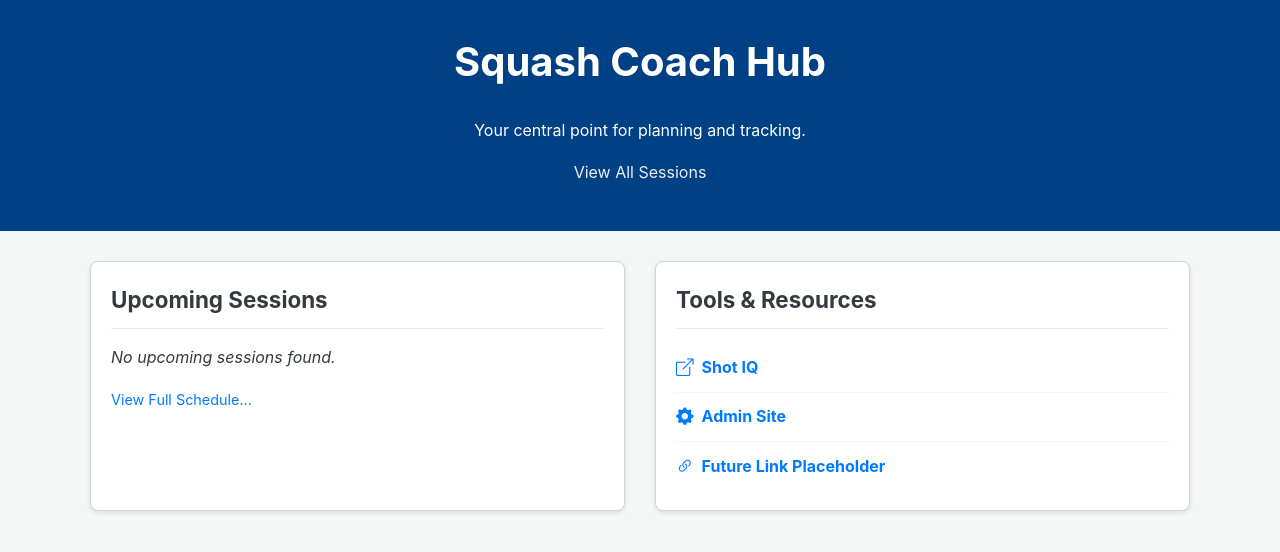
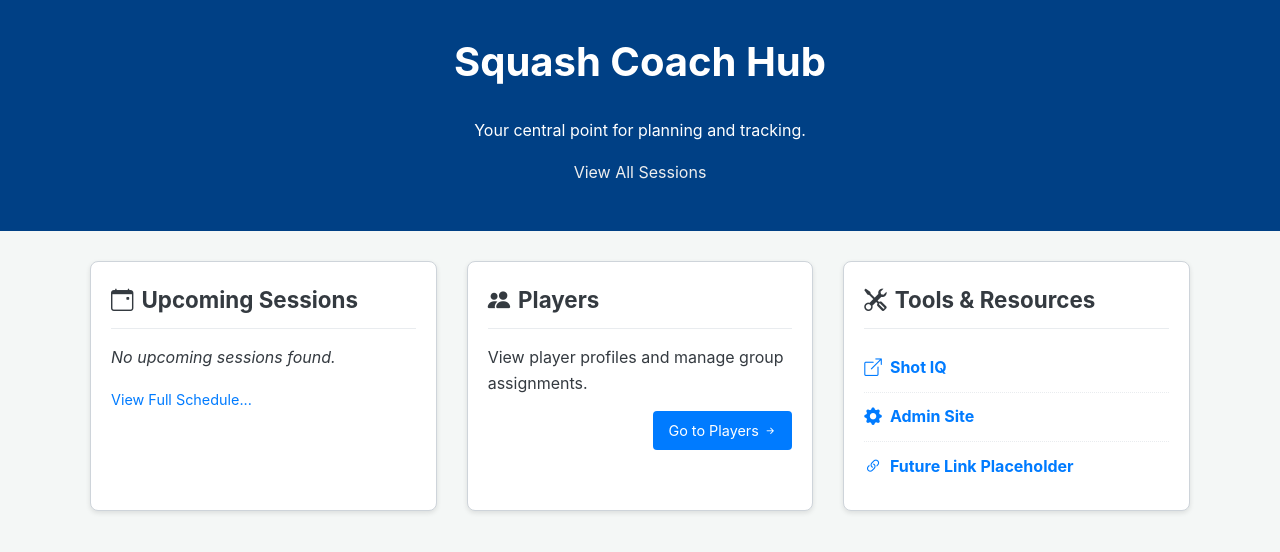
Before and after one commit to CharlSquash/squash-coach-hub, a Django app: page / in a window 1280 px wide. Shown: the top 552 px of the page. Run offline with Django 5.2, Linux system fonts and the light colour scheme; data that the repository does not hold is empty.

Commit message:
Feat: Add Player List page with group filtering and name search, changed certain media sharing settigns debug false etc

```diff
--- a/coach_project/urls.py
+++ b/coach_project/urls.py
@@ -16,4 +16,5 @@ urlpatterns = [
 
 # --- Add this block for serving media files during development ---
 if settings.DEBUG:
+    print(f"DEBUG Status Check: {settings.DEBUG}")
     urlpatterns += static(settings.MEDIA_URL, document_root=settings.MEDIA_ROOT)
--- a/planning/templates/planning/homepage.html
+++ b/planning/templates/planning/homepage.html
@@ -51,7 +51,13 @@
             padding-bottom: 10px;
             margin-bottom: 15px;
             margin-top: 0;
+            display: flex; /* Align icon and text in heading */
+            align-items: center; /* Align icon and text in heading */
         }
+         .card h2 i {
+             margin-right: 8px; /* Space between icon and heading text */
+             font-size: 1em; /* Adjust icon size if needed */
+         }
         .session-list-item {
             display: flex;
             justify-content: space-between;
@@ -63,8 +69,20 @@
         .session-list-item:last-child { border-bottom: none; }
         .session-info strong { display: block; font-size: 1.05em; margin-bottom: 3px; }
         .session-info span { font-size: 0.9em; color: var(--subheading-color, #555); }
-        .session-link a { padding: 5px 10px; background-color: var(--link-color, #007bff); color: white; border-radius: 4px; text-decoration: none; font-size: 0.9em; white-space: nowrap; }
-        .session-link a:hover { background-color: var(--link-hover-color, #0056b3); }
+        /* Applied session-link style directly to the link for consistency */
+        .session-link a, a.session-link {
+            padding: 8px 15px; /* Adjusted padding */
+            background-color: var(--link-color, #007bff);
+            color: white;
+            border-radius: 4px;
+            text-decoration: none;
+            font-size: 0.9em;
+            white-space: nowrap;
+            display: inline-block; /* Make it behave like a button */
+        }
+        .session-link a:hover, a.session-link:hover {
+             background-color: var(--link-hover-color, #0056b3);
+        }
 
         .other-apps-list a {
             display: flex; /* Use flexbox for icon alignment */
@@ -105,7 +123,7 @@
     <div class="homepage-container">
 
         <div class="card upcoming-sessions">
-            <h2>Upcoming Sessions</h2>
+            <h2><i class="bi bi-calendar-event"></i> Upcoming Sessions</h2> {# Added icon #}
             {% if upcoming_sessions %}
                 {% for session in upcoming_sessions %}
                     <div class="session-list-item">
@@ -124,10 +142,22 @@
             <div style="margin-top: 15px;">
                  <a href="{% url 'planning:session_list' %}" style="font-size: 0.9em;">View Full Schedule...</a>
             </div>
+        </div> {# === CORRECTED PLACEMENT FOR PLAYERS CARD === #}
+        <div class="card players-card">
+            <h2><i class="bi bi-people-fill"></i> Players</h2>
+            <p style="margin-bottom: 15px; color: var(--subheading-color, #555);">
+                View player profiles and manage group assignments.
+            </p>
+            <div style="text-align: right; margin-top: 10px;">
+                <a href="{% url 'planning:players_list' %}" class="session-link"> {# Applied session-link class directly #}
+                    Go to Players <i class="bi bi-arrow-right-short"></i>
+                </a>
+            </div>
         </div>
+        {# === END OF PLAYERS CARD === #}
 
         <div class="card other-apps">
-            <h2>Tools & Resources</h2>
+            <h2><i class="bi bi-tools"></i> Tools & Resources</h2> {# Added icon #}
             <div class="other-apps-list">
                 {# === UPDATED LINK HERE === #}
                 <a href="https://musical-squirrel-d7b18e.netlify.app/" target="_blank" rel="noopener noreferrer">
--- a/planning/urls.py
+++ b/planning/urls.py
@@ -23,6 +23,8 @@ urlpatterns = [
     path('player/<int:player_id>/add_volley/', views.add_volley_record, name='add_volley_record'),
     path('player/<int:player_id>/add_drive/', views.add_drive_record, name='add_drive_record'),
     path('player/<int:player_id>/add_match/', views.add_match_result, name='add_match_result'),
+    # planning/urls.py
+    path('players/', views.players_list_view, name='players_list'),
 
     # --- APIs for Manual Assignment ---
     path(
--- a/planning/views.py
+++ b/planning/views.py
@@ -124,6 +124,68 @@ def session_list(request):
     all_sessions = Session.objects.all().order_by('-date', '-start_time')
     context = {'sessions_list': all_sessions}
     return render(request, 'planning/session_list.html', context)
+
+# planning/views.py
+from django.shortcuts import render, get_object_or_404 # Import get_object_or_404
+from .models import Player, SchoolGroup
+
+# ... other views ...
+
+def players_list_view(request):
+    """
+    View to display a list of active players, allowing filtering by
+    school group and searching by name.
+    """
+    groups = SchoolGroup.objects.all().order_by('name')
+    # Start with base queryset of active players
+    players_qs = Player.objects.filter(is_active=True) # Renamed variable for clarity
+
+    # --- Get Filter/Search Parameters ---
+    selected_group_id = request.GET.get('group', None)
+    search_query = request.GET.get('search', None) # Get search query param
+    selected_group = None
+    page_title_suffix = "" # To build dynamic title parts
+
+    # --- Apply Group Filter (if selected) ---
+    if selected_group_id and selected_group_id.isdigit():
+        try:
+            group_id_int = int(selected_group_id)
+            players_qs = players_qs.filter(school_groups__id=group_id_int) # Filter the queryset
+            selected_group = get_object_or_404(SchoolGroup, id=group_id_int)
+            page_title_suffix += f" in {selected_group.name}"
+        except SchoolGroup.DoesNotExist:
+            selected_group_id = None # Reset if invalid group ID
+    else:
+        selected_group_id = None
+
+    # --- Apply Search Filter (if query exists) ---
+    if search_query:
+        # Filter the *already potentially filtered* queryset further
+        # Use Q objects for case-insensitive OR search on first/last name
+        players_qs = players_qs.filter(
+            Q(first_name__icontains=search_query) |
+            Q(last_name__icontains=search_query)
+        )
+        page_title_suffix += f" matching '{search_query}'" # Add search info to title
+
+    # --- Finalize Queryset (apply ordering AFTER filtering) ---
+    players = players_qs.order_by('last_name', 'first_name')
+
+    # --- Determine Page Title ---
+    if not selected_group_id and not search_query:
+        page_title = 'All Active Players'
+    else:
+         page_title = f"Players{page_title_suffix}" # Construct title from applied filters
+
+    # --- Prepare Context ---
+    context = {
+        'page_title': page_title,
+        'players': players, # Pass final ordered list
+        'groups': groups,
+        'selected_group_id': selected_group_id,
+        'search_query': search_query # Pass search query back to template input field
+    }
+    return render(request, 'planning/players_list.html', context)
 
 # --- Session Detail View ---
 def session_detail(request, session_id):
```
Also changed, not shown: coach_project/settings.py (+6 -7 lines), planning/templates/planning/players_list.html (added, +153 -0 lines), mediafiles/player_photos/20250409_143339.jpg (added), mediafiles/player_photos/20250409_143403.jpg (added).
